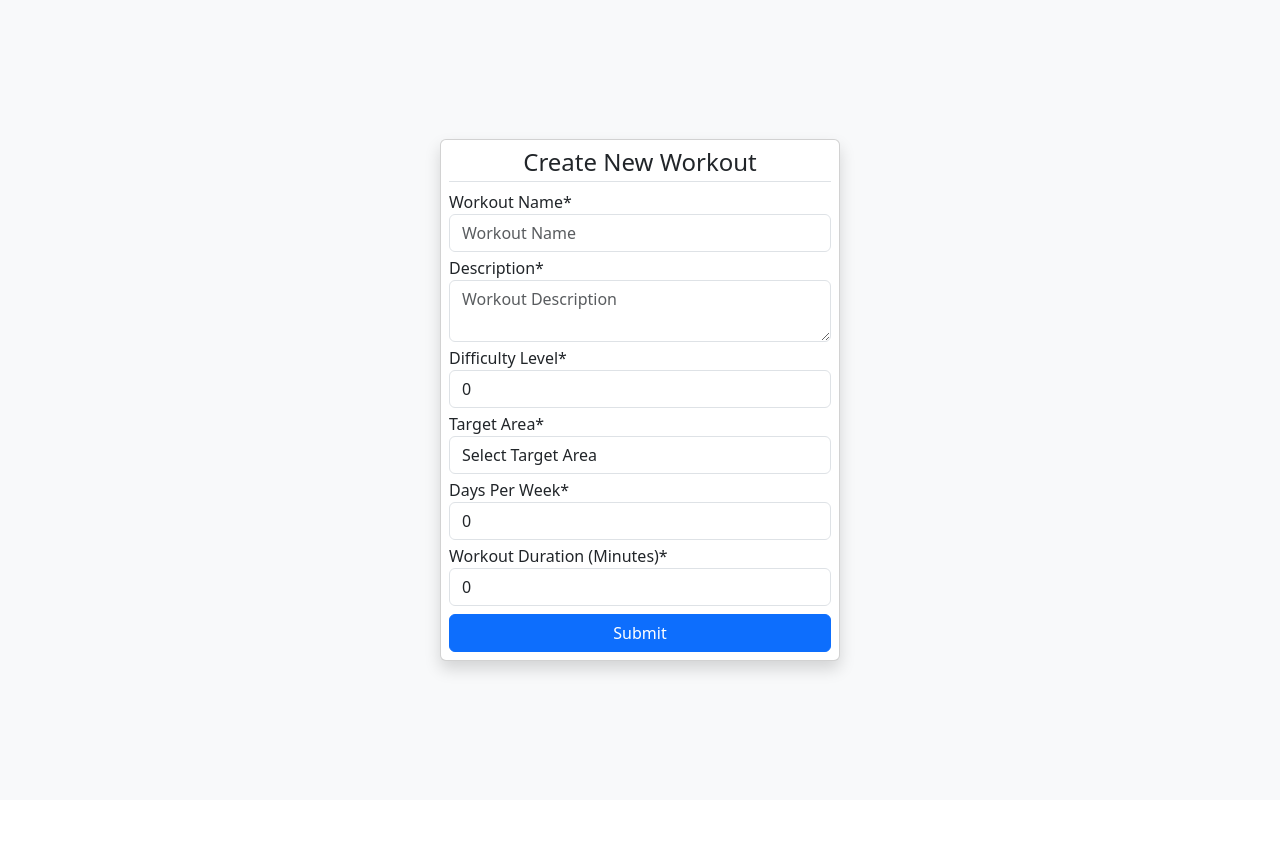
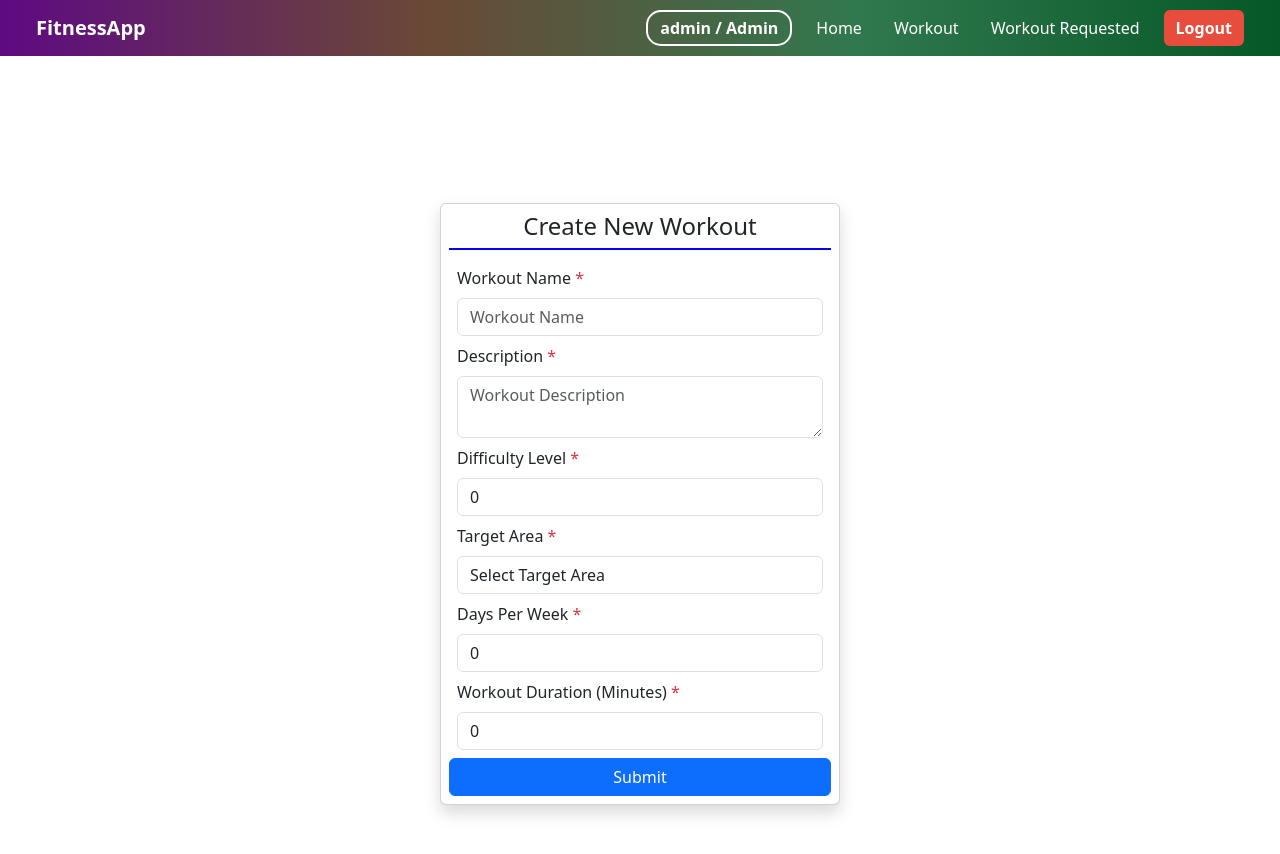
Before and after one commit to neojarvis-testing/2283f08a-b9a4-4f00-bbed-32a534bdf23a-c7769b5d-f51f-4bde-98d0-a3dbd24a42d9, an Angular app in the folder angularapp/: page /adminaddworkout in a window 1280 px wide. Shown: the top 854 px of the page. Before the commit the page ends 800 px from the top, so only its background shows below. Built offline with nearby package versions, Linux system fonts and the light colour scheme.

Commit message:
Team-2:modifications

```diff
--- a/angularapp/src/app/components/adminaddworkout/adminaddworkout.component.html
+++ b/angularapp/src/app/components/adminaddworkout/adminaddworkout.component.html
@@ -1,3 +1,4 @@
+<app-adminnav></app-adminnav>
 <div class="modal fade" id="successModal" tabindex="-1" aria-labelledby="successModalLabel" aria-hidden="true">
   <div class="modal-dialog modal-dialog-centered">
     <div class="modal-content custom-modal">
@@ -12,38 +13,38 @@
 </div>
 
 
-<div class="d-flex justify-content-center align-items-center vh-100 bg-light">
-    <div class="card p-2 shadow" style="width: 400px;max-height: 550px;overflow-y: auto;">
-      <h4 class="text-center mb-2 border-bottom pb-1">Create New Workout</h4>
+<div class="d-flex justify-content-center align-items-center vh-100 m-5">
+    <div class="card p-2 shadow" style="width: 400px;max-height: 700px;overflow-y: hidden;">
+      <h4 class="text-center mb-2 pb-2" style="border-bottom: 2px solid blue;">Create New Workout</h4>
 
       <form [formGroup]="workoutForm" (ngSubmit)="onSubmit()">
-        <div class="form-group mb-1">
-          <label>Workout Name*</label>
-          <input type="text" class="form-control" formControlName="workoutName"  placeholder="Workout Name"/>
+        <div class="form-group m-2">
+          <label>Workout Name <span class="text-danger" >*</span></label>
+          <input type="text" class="form-control mt-2" formControlName="workoutName"  placeholder="Workout Name"/>
           <div *ngIf="f.workoutName.touched && f.workoutName.errors" class="text-danger">
             Workout Name is required
           </div>
         </div>
 
-        <div class="form-group mb-1">
-          <label>Description*</label>
-          <textarea class="form-control" formControlName="description" placeholder="Workout Description"></textarea>
+        <div class="form-group m-2">
+          <label>Description <span class="text-danger" >*</span></label>
+          <textarea class="form-control mt-2" formControlName="description" placeholder="Workout Description"></textarea>
           <div *ngIf="f.description.touched && f.description.errors" class="text-danger">
             Description is required
           </div>
         </div>
 
-        <div class="form-group mb-1">
-          <label>Difficulty Level*</label>
-          <input type="number" class="form-control" formControlName="difficultyLevel" min="1" max="10" />
+        <div class="form-group m-2">
+          <label>Difficulty Level <span class="text-danger" >*</span></label>
+          <input type="number" class="form-control mt-2" formControlName="difficultyLevel" min="1" max="10" />
           <div *ngIf="f.difficultyLevel.touched  && f.difficultyLevel.errors" class="text-danger">
             Difficulty Level is required
           </div>
         </div>
 
-        <div class="form-group mb-1">
-          <label>Target Area*</label>
-          <select class="form-control" formControlName="targetArea">
+        <div class="form-group m-2">
+          <label>Target Area <span class="text-danger" >*</span></label>
+          <select class="form-control mt-2" formControlName="targetArea">
             <option value="">Select Target Area</option>
             <option>Arms</option>
             <option>Legs</option>
@@ -55,18 +56,18 @@
           </div>
         </div>
 
-        <div class="form-group mb-1">
-          <label>Days Per Week*</label>
-          <input type="number" class="form-control" formControlName="daysPerWeek" min="1" max="7" />
+        <div class="form-group m-2">
+          <label>Days Per Week <span class="text-danger" >*</span></label>
+          <input type="number" class="form-control mt-2" formControlName="daysPerWeek" min="1" max="7" />
           <div *ngIf="f.daysPerWeek.touched && f.daysPerWeek.errors" class="text-danger">
             <div *ngIf="f.daysPerWeek.errors['required']">Days Per Week is required</div>
             <div *ngIf="f.daysPerWeek.errors['invalidDaysPerWeek']">Days Per Week must be between 1 & 7</div>
           </div>
         </div>
 
-        <div class="form-group mb-2">
-          <label>Workout Duration (Minutes)*</label>
-          <input type="number" class="form-control" formControlName="averageWorkoutDurationInMinutes" />
+        <div class="form-group m-2">
+          <label>Workout Duration (Minutes) <span class="text-danger" >*</span></label>
+          <input type="number" class="form-control mt-2" formControlName="averageWorkoutDurationInMinutes" />
           <div *ngIf="f.averageWorkoutDurationInMinutes.touched && f.averageWorkoutDurationInMinutes.errors" class="text-danger">
             Workout Duration is required
           </div>
--- a/angularapp/src/app/components/admineditworkout/admineditworkout.component.html
+++ b/angularapp/src/app/components/admineditworkout/admineditworkout.component.html
@@ -13,41 +13,41 @@
   </div>
 </div>
 
-<div class="edit-container d-flex justify-content-center align-items-center vh-100 bg-light">
-  <div class="card p-2 shadow" style="width: 500px;">
+<!-- <div class="edit-container d-flex justify-content-center align-items-center vh-100 m-5">
+  <div class="card p-2 shadow" style="width: 400px;max-height: 700px; overflow-y: hidden;">
     <div class="d-flex justify-content-end mb-2">
       <button class="btn btn-primary back-btn w-25" routerLink="/adminviewworkout">Back</button>
     </div>
-    <h4 class="text-center mb-2 pb-1" style="border-bottom: 2px solid blue;" >Edit Workout</h4>
+    <h4 class="text-center mb-2 pb-2" style="border-bottom: 2px solid blue;" >Edit Workout</h4>
 
     <form [formGroup]="workoutForm" (ngSubmit)="updateWorkout()">
-      <div class="form-group mt-3">
+      <div class="form-group m-2">
         <label>Workout Name*</label>
-        <input type="text" class="form-control" formControlName="workoutName" />
+        <input type="text" class="form-control mt-2" formControlName="workoutName" />
         <div *ngIf="f.workoutName.touched && f.workoutName.errors" class="text-danger">
           Workout Name is required
         </div>
       </div>
 
-      <div class="form-group mt-3">
+      <div class="form-group m-2">
         <label>Description*</label>
-        <textarea class="form-control" formControlName="description"></textarea>
+        <textarea class="form-control mt-2" formControlName="description"></textarea>
         <div *ngIf="f.description.touched && f.description.errors" class="text-danger">
           Description is required
         </div>
       </div>
 
-      <div class="form-group mt-3">
+      <div class="form-group m-2">
         <label>Difficulty Level*</label>
-        <input type="number" class="form-control" formControlName="difficultyLevel" min="1" max="10" />
+        <input type="number" class="form-control mt-2" formControlName="difficultyLevel" min="1" max="10" />
         <div *ngIf="f.difficultyLevel.touched  && f.difficultyLevel.errors" class="text-danger">
           Difficulty Level is required
         </div>
       </div>
 
-      <div class="form-group mt-3">
+      <div class="form-group m-2">
         <label>Target Area*</label>
-        <select class="form-control" formControlName="targetArea">
+        <select class="form-control mt-2" formControlName="targetArea">
           <option value="">Select Target Area</option>
           <option>Arms</option>
           <option>Legs</option>
@@ -59,18 +59,18 @@
         </div>
       </div>
 
-      <div class="form-group mt-3">
+      <div class="form-group m-2">
         <label>Days Per Week*</label>
-        <input type="number" class="form-control" formControlName="daysPerWeek" min="1" max="7" />
+        <input type="number" class="form-control mt-2" formControlName="daysPerWeek" min="1" max="7" />
         <div *ngIf="f.daysPerWeek.touched && f.daysPerWeek.errors" class="text-danger">
           <div *ngIf="f.daysPerWeek.errors['required']">Days Per Week is required</div>
           <div *ngIf="f.daysPerWeek.errors['invalidDaysPerWeek']">Days Per Week must be between 1 & 7</div>
         </div>
       </div>
 
-      <div class="form-group mt-3">
+      <div class="form-group m-2">
         <label>Workout Duration (Minutes)*</label>
-        <input type="number" class="form-control" formControlName="averageWorkoutDurationInMinutes" />
+        <input type="number" class="form-control mt-2" formControlName="averageWorkoutDurationInMinutes" />
         <div *ngIf="f.averageWorkoutDurationInMinutes.touched && f.averageWorkoutDurationInMinutes.errors"
           class="text-danger">
           Workout Duration is required
@@ -81,4 +81,73 @@
 
       <button class="btn btn-primary w-100 mt-3">Submit</button>
     </form>
+  </div> -->
+  <div class="d-flex justify-content-center align-items-center vh-100 m-5">
+    <div class="card p-2 shadow" style="width: 400px;max-height: 700px;overflow-y: hidden; margin-top: 40px; ">
+      <div class="d-flex justify-content-end mb-2">
+        <button class="btn btn-primary back-btn w-25" routerLink="/adminviewworkout">Back</button>
+      </div>
+      <h4 class="text-center mb-2 pb-2" style="border-bottom: 2px solid blue;">Edit Workout</h4>
+
+      <form [formGroup]="workoutForm" (ngSubmit)="updateWorkout()">
+        <div class="form-group m-2">
+          <label>Workout Name <span class="text-danger" >*</span></label>
+          <input type="text" class="form-control mt-2" formControlName="workoutName"  placeholder="Workout Name"/>
+          <div *ngIf="f.workoutName.touched && f.workoutName.errors" class="text-danger">
+            Workout Name is required
+          </div>
+        </div>
+
+        <div class="form-group m-2">
+          <label>Description <span class="text-danger" >*</span></label>
+          <textarea class="form-control mt-2" formControlName="description" placeholder="Workout Description"></textarea>
+          <div *ngIf="f.description.touched && f.description.errors" class="text-danger">
+            Description is required
+          </div>
+        </div>
+
+        <div class="form-group m-2">
+          <label>Difficulty Level <span class="text-danger" >*</span></label>
+          <input type="number" class="form-control mt-2" formControlName="difficultyLevel" min="1" max="10" />
+          <div *ngIf="f.difficultyLevel.touched  && f.difficultyLevel.errors" class="text-danger">
+            Difficulty Level is required
+          </div>
+        </div>
+
+        <div class="form-group m-2">
+          <label>Target Area <span class="text-danger" >*</span></label>
+          <select class="form-control mt-2" formControlName="targetArea">
+            <option value="">Select Target Area</option>
+            <option>Arms</option>
+            <option>Legs</option>
+            <option>Core</option>
+            <option>Full Body</option>
+          </select>
+          <div *ngIf="f.targetArea.touched && f.targetArea.errors" class="text-danger">
+            Target Area is required
+          </div>
+        </div>
+
+        <div class="form-group m-2">
+          <label>Days Per Week <span class="text-danger" >*</span></label>
+          <input type="number" class="form-control mt-2" formControlName="daysPerWeek" min="1" max="7" />
+          <div *ngIf="f.daysPerWeek.touched && f.daysPerWeek.errors" class="text-danger">
+            <div *ngIf="f.daysPerWeek.errors['required']">Days Per Week is required</div>
+            <div *ngIf="f.daysPerWeek.errors['invalidDaysPerWeek']">Days Per Week must be between 1 & 7</div>
+          </div>
+        </div>
+
+        <div class="form-group m-2">
+          <label>Workout Duration (Minutes) <span class="text-danger" >*</span></label>
+          <input type="number" class="form-control mt-2" formControlName="averageWorkoutDurationInMinutes" />
+          <div *ngIf="f.averageWorkoutDurationInMinutes.touched && f.averageWorkoutDurationInMinutes.errors" class="text-danger">
+            Workout Duration is required
+          </div>
+        </div>
+
+        <div *ngIf="errorMessage" class="text-danger text-center mb-2">{{ errorMessage }}</div>
+
+        <button class="btn btn-primary w-100">Submit</button>
+      </form>
+    </div>
   </div>
--- a/angularapp/src/app/components/admineditworkout/admineditworkout.component.ts
+++ b/angularapp/src/app/components/admineditworkout/admineditworkout.component.ts
@@ -22,7 +22,7 @@ export class AdmineditworkoutComponent implements OnInit {
       description: ['', Validators.required],
       difficultyLevel: [0, Validators.required],
       targetArea: ['', Validators.required],
-      daysPerWeek: [0, Validators.required,this.daysPerWeekValidator],
+      daysPerWeek: [0, [Validators.required,this.daysPerWeekValidator]],
       averageWorkoutDurationInMinutes: [0, Validators.required]
     });
   }
--- a/angularapp/src/app/components/adminnav/adminnav.component.html
+++ b/angularapp/src/app/components/adminnav/adminnav.component.html
@@ -6,7 +6,7 @@
       <li class="nav-item me-3">
         <a class="nav-link text-white" routerLink="/home-page">Home</a>
       </li>
-      <li class="nav-item position-relative workout-hover">
+      <li class="nav-item position-relative workout-hover me-3">
         <a class="nav-link text-white">Workout</a>
         <div class="workout-menu position-absolute bg-white shadow p-2 rounded">
             <a href="#" routerLink="/adminaddworkout" class="d-block text-dark text-decoration-none py-1 px-3 text-center">Add Workout</a>
--- a/angularapp/src/app/components/adminviewworkout/adminviewworkout.component.html
+++ b/angularapp/src/app/components/adminviewworkout/adminviewworkout.component.html
@@ -2,7 +2,7 @@
 <link href="https://cdn.jsdelivr.net/npm/bootstrap@5.3.0/dist/css/bootstrap.min.css" rel="stylesheet">
 <script src="https://cdn.jsdelivr.net/npm/bootstrap@5.3.0/dist/js/bootstrap.min.js"></script>
 <script src="https://unpkg.com/@popperjs/core@2"></script>
-
+<app-adminnav></app-adminnav>
 <div class="modal fade" id="deleteModal" tabindex="-1" aria-hidden="true">
   <div class="modal-dialog modal-dialog-centered modal-sm">
     <div class="modal-content">
@@ -52,7 +52,7 @@
         <th *ngIf="isColumnVisible('daysPerWeek')">Days Per Week</th>
         <th *ngIf="isColumnVisible('duration')">Duration (Minutes)</th>
         <th *ngIf="isColumnVisible('createdAt')">Created At</th>
-        <th *ngIf="isColumnVisible('action')">Action</th>
+        <th *ngIf="isColumnVisible('action')" style="width: 150px;">Action</th>
       </tr>
     </thead>
     <tbody>
@@ -69,7 +69,7 @@
         <td *ngIf="isColumnVisible('duration')">{{ workout.averageWorkoutDurationInMinutes }}</td>
         <td *ngIf="isColumnVisible('createdAt')">{{ workout.createdAt | date:'MM/dd/yy' }}</td>
         <td *ngIf="isColumnVisible('action')">
-          <button class="btn btn-success btn-sm me-2" (click)="editWorkout(workout._id)">Edit</button>
+          <button class="btn btn-success btn-sm me-2" routerLink="/admineditworkout/{{workout._id}}">Edit</button>
           <button class="btn btn-danger btn-sm" (click)="openDeleteModal(workout._id)">Delete</button>
         </td>
       </tr>
--- a/angularapp/src/app/components/requestedworkout/requestedworkout.component.html
+++ b/angularapp/src/app/components/requestedworkout/requestedworkout.component.html
@@ -79,7 +79,7 @@
       <div class="modal-body">
         <p><strong>Description:</strong> {{ selectedWorkout?.workoutId.description }}</p>
         <p><strong>Target Area:</strong> {{ selectedWorkout?.workoutId.targetArea }}</p>
-        <p><strong>Duration:</strong> {{ selectedWorkout?.workoutId.duration }} mins</p>
+        <p><strong>Duration:</strong> {{ selectedWorkout?.workoutId.averageWorkoutDurationInMinutes }} mins</p>
       </div>
     </div>
   </div>
--- a/angularapp/src/app/components/usernav/usernav.component.css
+++ b/angularapp/src/app/components/usernav/usernav.component.css
@@ -1,7 +1,9 @@
 .navbar-custom {
   background: linear-gradient(to right, #5e0a82, #65422ff6, #31784e,#065828);
 }
-
+.modal-dialog{
+  width: 350px;
+}
 .admin-pill {
   border: 2px solid white;
   color: white;
--- a/angularapp/src/environments/environment.ts
+++ b/angularapp/src/environments/environment.ts
@@ -4,8 +4,8 @@
 
 export const environment = {
   production: false,
-   backendUrl:'https://8080-adbefebabebcaebfcecdacbdffbdedadbdad.premiumproject.examly.io'
-  // backendUrl:'https://8080-dbcdbbdcdcfbcaebfcecdacbdffbdedadbdad.premiumproject.examly.io'
+  //  backendUrl:'https://8080-adbefebabebcaebfcecdacbdffbdedadbdad.premiumproject.examly.io'
+  backendUrl:'https://8080-dbcdbbdcdcfbcaebfcecdacbdffbdedadbdad.premiumproject.examly.io'
   //backendUrl:'https://8080-eacbcaeabdfdcaebfcecdacbdffbdedadbdad.premiumproject.examly.io'
   // backendUrl:'https://8080-deeebbdbbbcdfcaebfcecdacbdffbdedadbdad.premiumproject.examly.io'
 };
```
